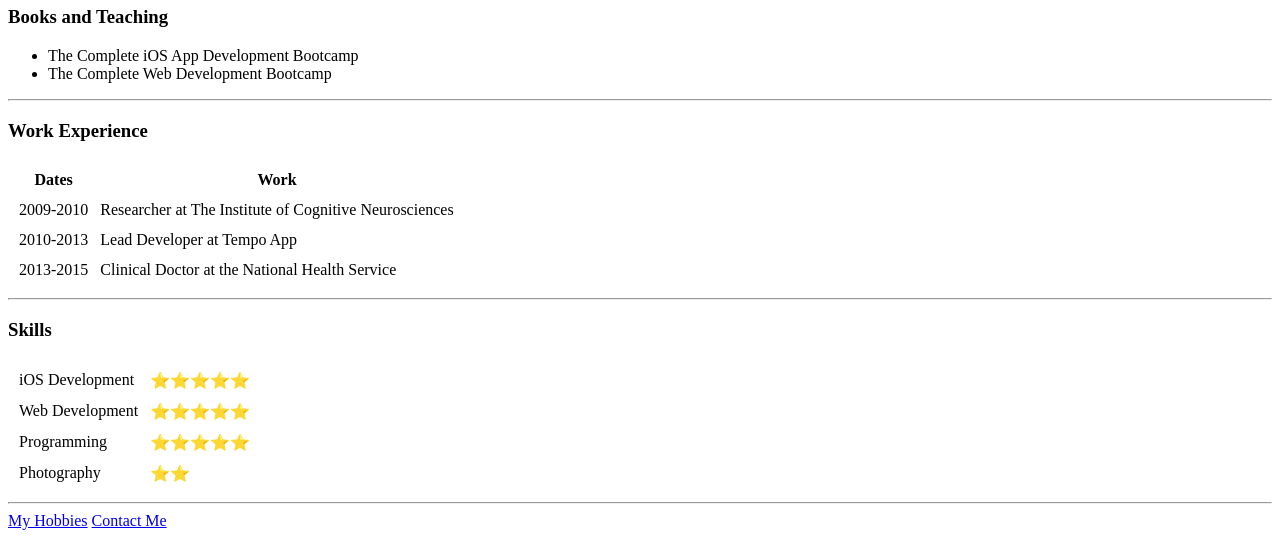
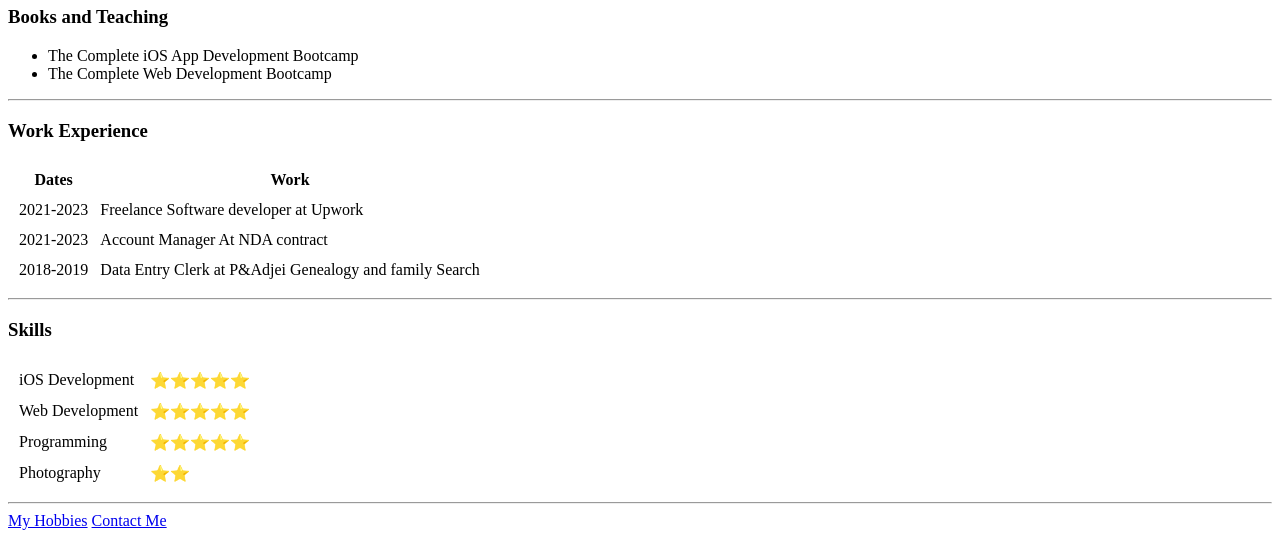
Before and after one commit to obylo98/100-Days-of-Python, a Flask app: page / in a window 1280 px wide. Shown: the part 264-802 px from the top of the page. Run offline with Flask 2, Linux system fonts and the light colour scheme; some libraries are stand-ins or nearby versions.

Commit message:
updated coding challenge for day 1 - day 100 of coding challenge.

```diff
--- a/days051-060/day056/project/templates/index.html
+++ b/days051-060/day056/project/templates/index.html
@@ -3,12 +3,12 @@
     <head>
         <meta charset="utf-8">
         <meta http-equiv="X-UA-Compatible" content="IE=edge">
-        <title>Harrison</title>
+        <title>Obinna</title>
         <meta name="description" content="">
         <meta name="viewport" content="width=device-width, initial-scale=1">
         <link rel="stylesheet" href="../static/styles.css">
     </head>
     <body>
-        <h1>I'm Harrison</h1>
+        <h1>I'm Obinna</h1>
     </body>
 </html>
--- a/days051-060/day056/project/templates/personal.html
+++ b/days051-060/day056/project/templates/personal.html
@@ -10,9 +10,9 @@
     <table cellspacing="20">
       <tbody><tr>
         <td><img width=250 src="https://avatars.githubusercontent.com/u/64290193?v=4" alt="harrison profile picture"></td>
-        <td><h1>Harrison Schick</h1>
+        <td><h1>Obinna Onyekwere</h1>
         <p>CTO at <strong><a href="https://www.github.com/PathX-Projects">PathX AI LLC</a></strong>.</p>
-        <p><em>I am a Quantitative Developer.  DeFi is the future of monetary movement.</em></p></td>
+        <p><em>I am a Software Developer.  DeFi is the future of monetary movement.</em></p></td>
       </tr>
     </tbody></table>
     <hr>
@@ -32,16 +32,16 @@
       </thead>
       <tbody>
         <tr>
-          <td>2009-2010</td>
-          <td>Researcher at The Institute of Cognitive Neurosciences</td>
+          <td>2021-2023</td>
+          <td>Freelance Software developer at Upwork</td>
         </tr>
         <tr>
-          <td>2010-2013</td>
-          <td>Lead Developer at Tempo App</td>
+          <td>2021-2023</td>
+          <td>Account Manager At NDA contract</td>
         </tr>
         <tr>
-          <td>2013-2015</td>
-          <td>Clinical Doctor at the National Health Service</td>
+          <td>2018-2019</td>
+          <td>Data Entry Clerk at P&Adjei Genealogy and family Search</td>
         </tr>
       </tbody>
     </table>
```
Also changed, not shown: README.md, days051-060/day059/README.md, days091-100/day095/README.md.
